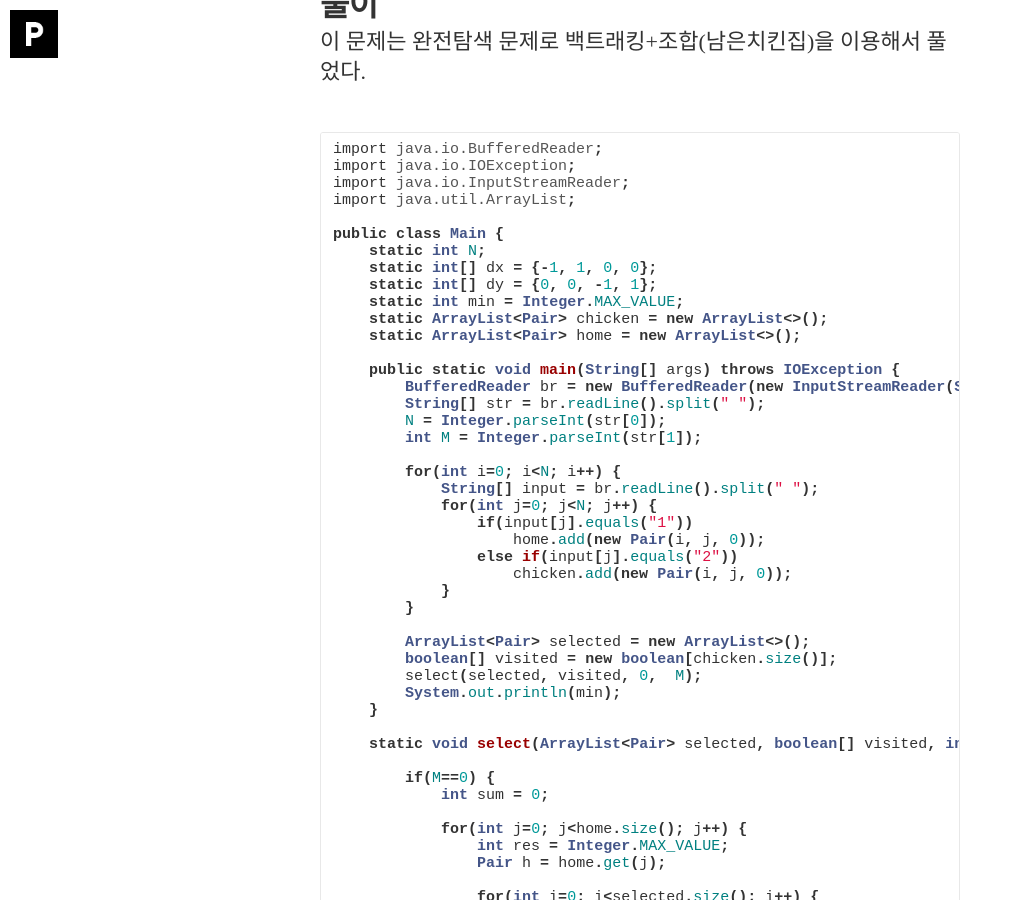
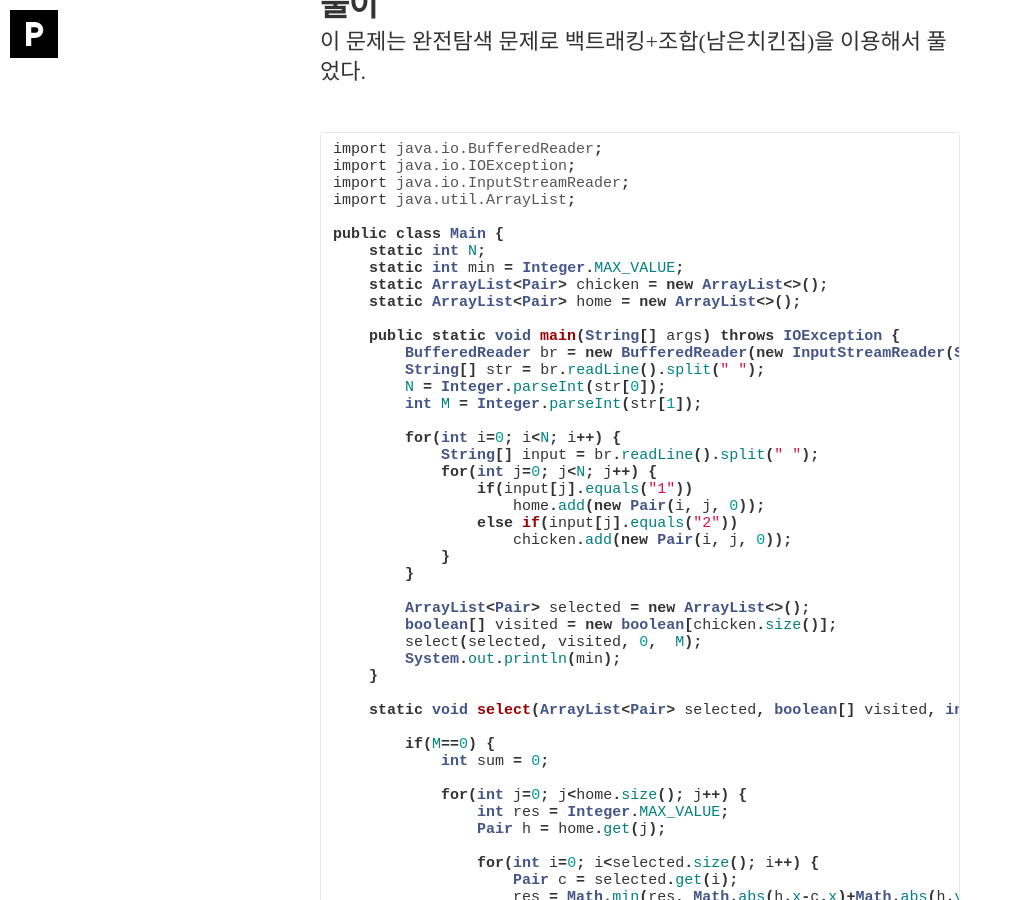
Before and after one commit to pss407/pss407.github.io, a Jekyll site: the page built from _posts/2020-04-13-백준#15686.md, in a window 1280 px wide and 900 px high, scrolled down 4154 px. Shown: the whole window, without its empty margins (0-1013 px from the left). Built offline with Jekyll 4.4.1, drawn with Linux system fonts in a browser that asks for light colours; nearby versions of some CDN libraries; some web fonts are replaced.

Commit message:
Update 2020-04-13-백준#15686.md

```diff
--- a/_posts/2020-04-13-백준#15686.md
+++ b/_posts/2020-04-13-백준#15686.md
@@ -140,8 +140,6 @@ import java.util.ArrayList;
 
 public class Main {
     static int N;
-    static int[] dx = {-1, 1, 0, 0};
-    static int[] dy = {0, 0, -1, 1};
     static int min = Integer.MAX_VALUE;
     static ArrayList<Pair> chicken = new ArrayList<>();
     static ArrayList<Pair> home = new ArrayList<>();
```
